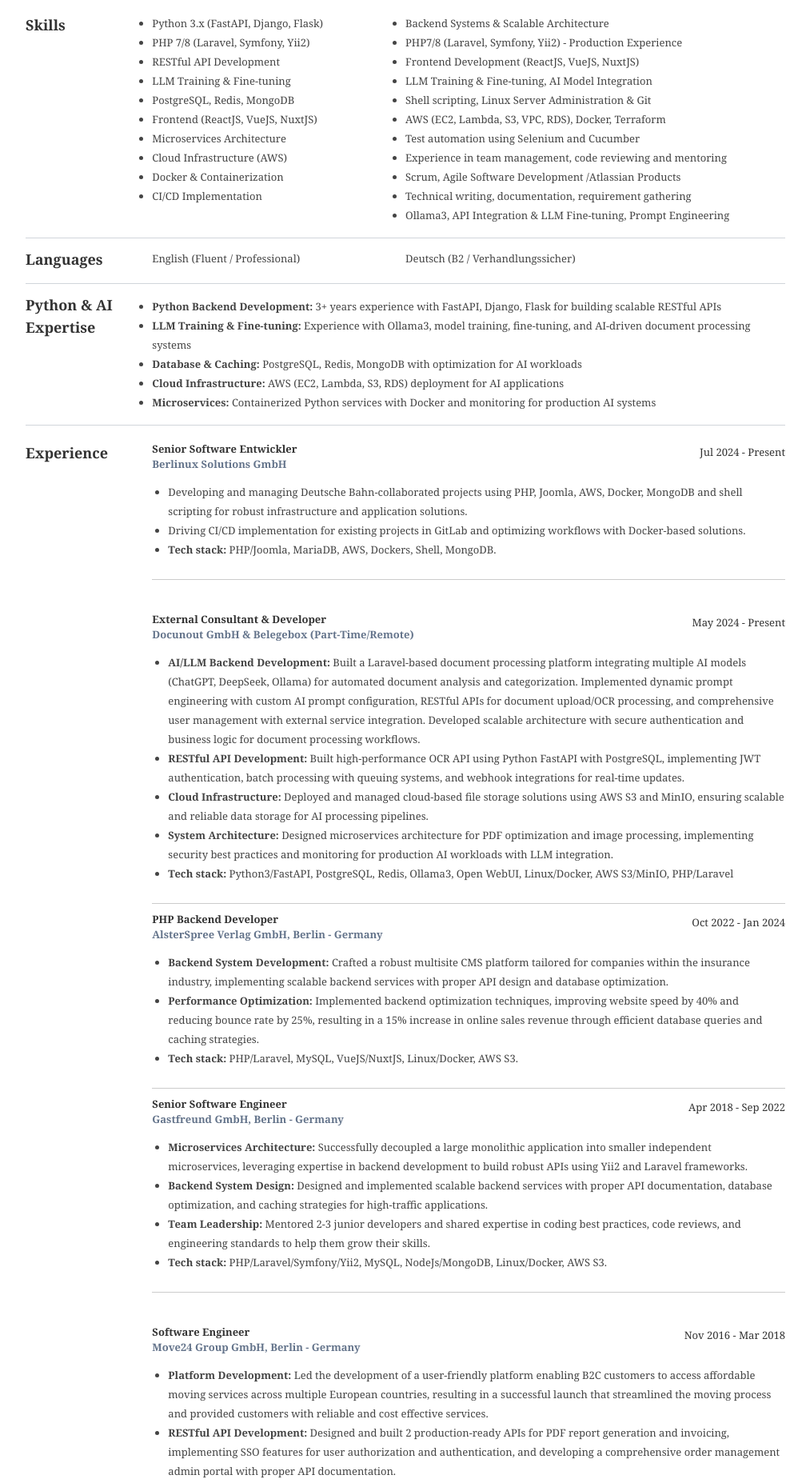
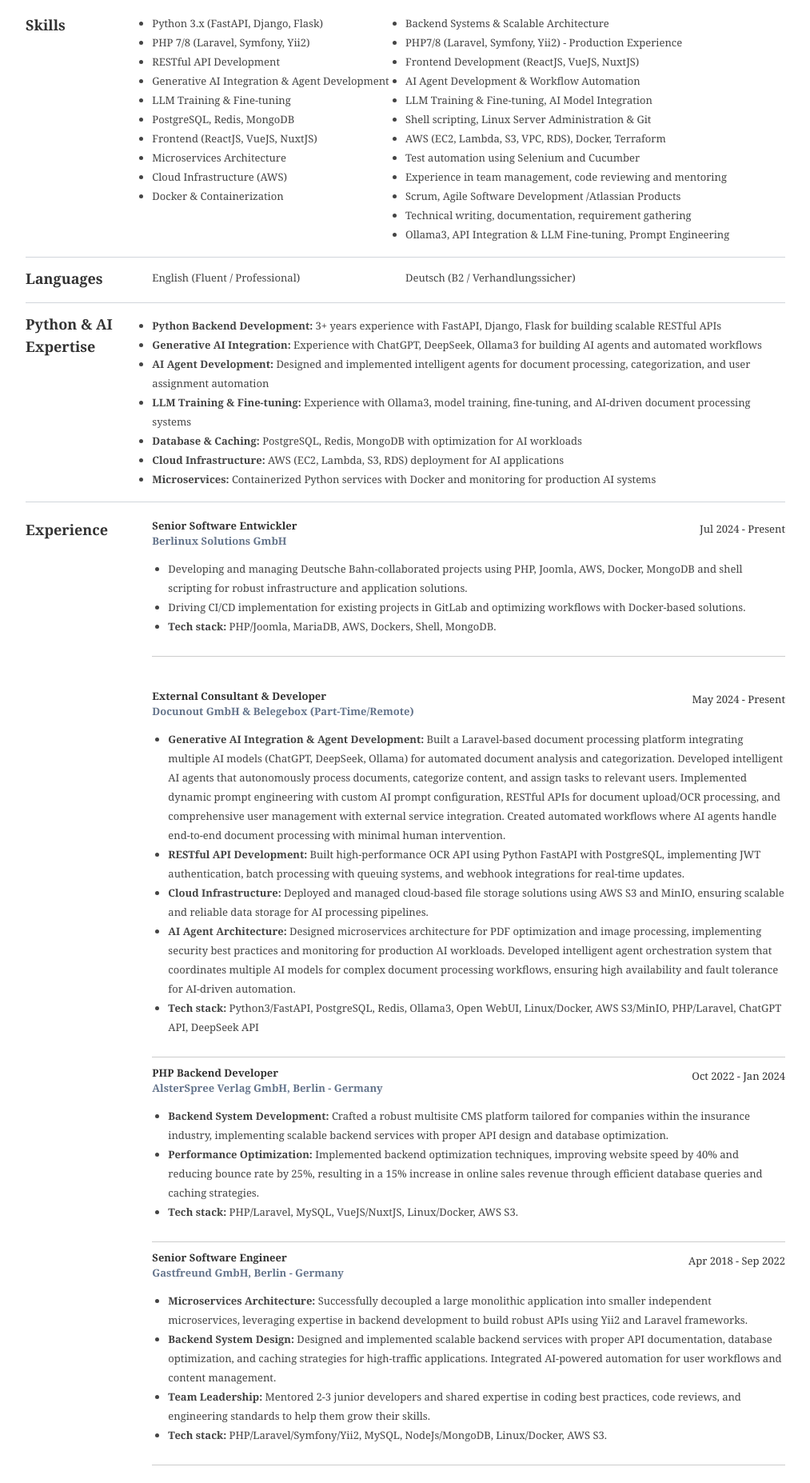
Before and after one commit to mubasharkk/resume, a plain HTML site: page index.html in a window 1280 px wide. Shown: the part 281-2135 px from the top of the page at 80% size, without its empty margins (133-1146 px from the left). Drawn offline with nearby package versions, Linux system fonts and the light colour scheme.

Commit message:
Enhance resume with Generative AI Integration and AI Agent Development - Added AI agent development skills, enhanced Docunout experience with intelligent agent orchestration, updated Python & AI expertise section with ChatGPT/DeepSeek integration, improved backend system descriptions with AI automation focus

```diff
--- a/index.html
+++ b/index.html
@@ -68,19 +68,20 @@
                          <li>Python 3.x (FastAPI, Django, Flask)</li>
                          <li>PHP 7/8 (Laravel, Symfony, Yii2)</li>
                          <li>RESTful API Development</li>
+                         <li>Generative AI Integration & Agent Development</li>
                          <li>LLM Training & Fine-tuning</li>
                          <li>PostgreSQL, Redis, MongoDB</li>
                          <li>Frontend (ReactJS, VueJS, NuxtJS)</li>
                          <li>Microservices Architecture</li>
                          <li>Cloud Infrastructure (AWS)</li>
                          <li>Docker & Containerization</li>
-                         <li>CI/CD Implementation</li>
                      </ul>
 
                                          <ul class="list-disc col-span-3">
                          <li>Backend Systems & Scalable Architecture</li>
                          <li>PHP7/8 (Laravel, Symfony, Yii2) - Production Experience</li>
                          <li>Frontend Development (ReactJS, VueJS, NuxtJS)</li>
+                         <li>AI Agent Development & Workflow Automation</li>
                          <li>LLM Training & Fine-tuning, AI Model Integration</li>
                          <li>Shell scripting, Linux Server Administration & Git</li>
                          <li>AWS (EC2, Lambda, S3, VPC, RDS), Docker, Terraform</li>
@@ -104,6 +105,8 @@
                  <div class="col-span-5 pt-1">
                      <ul class="list-disc">
                          <li><strong>Python Backend Development:</strong> 3+ years experience with FastAPI, Django, Flask for building scalable RESTful APIs</li>
+                         <li><strong>Generative AI Integration:</strong> Experience with ChatGPT, DeepSeek, Ollama3 for building AI agents and automated workflows</li>
+                         <li><strong>AI Agent Development:</strong> Designed and implemented intelligent agents for document processing, categorization, and user assignment automation</li>
                          <li><strong>LLM Training & Fine-tuning:</strong> Experience with Ollama3, model training, fine-tuning, and AI-driven document processing systems</li>
                          <li><strong>Database & Caching:</strong> PostgreSQL, Redis, MongoDB with optimization for AI workloads</li>
                          <li><strong>Cloud Infrastructure:</strong> AWS (EC2, Lambda, S3, RDS) deployment for AI applications</li>
@@ -145,8 +148,8 @@
                         <h4>May 2024 - Present</h4>
                         <ul class="list-disc my-3 ml-5">
                                                          <li>
-                                 <strong>AI/LLM Backend Development:</strong>
-                                 Built a Laravel-based document processing platform integrating multiple AI models (ChatGPT, DeepSeek, Ollama) for automated document analysis and categorization. Implemented dynamic prompt engineering with custom AI prompt configuration, RESTful APIs for document upload/OCR processing, and comprehensive user management with external service integration. Developed scalable architecture with secure authentication and business logic for document processing workflows.
+                                 <strong>Generative AI Integration & Agent Development:</strong>
+                                 Built a Laravel-based document processing platform integrating multiple AI models (ChatGPT, DeepSeek, Ollama) for automated document analysis and categorization. Developed intelligent AI agents that autonomously process documents, categorize content, and assign tasks to relevant users. Implemented dynamic prompt engineering with custom AI prompt configuration, RESTful APIs for document upload/OCR processing, and comprehensive user management with external service integration. Created automated workflows where AI agents handle end-to-end document processing with minimal human intervention.
                              </li>
                             <li>
                                 <strong>RESTful API Development:</strong> Built high-performance OCR API using Python FastAPI with PostgreSQL, implementing JWT authentication, batch processing with queuing systems, and webhook integrations for real-time updates.
@@ -155,10 +158,10 @@
                                 <strong>Cloud Infrastructure:</strong> Deployed and managed cloud-based file storage solutions using AWS S3 and MinIO, ensuring scalable and reliable data storage for AI processing pipelines.
                             </li>
                                                          <li>
-                                 <strong>System Architecture:</strong> Designed microservices architecture for PDF optimization and image processing, implementing security best practices and monitoring for production AI workloads with LLM integration.
+                                 <strong>AI Agent Architecture:</strong> Designed microservices architecture for PDF optimization and image processing, implementing security best practices and monitoring for production AI workloads. Developed intelligent agent orchestration system that coordinates multiple AI models for complex document processing workflows, ensuring high availability and fault tolerance for AI-driven automation.
                              </li>
                                                          <li>
-                                <strong>Tech stack:</strong> Python3/FastAPI, PostgreSQL, Redis, Ollama3, Open WebUI, Linux/Docker, AWS S3/MinIO, PHP/Laravel
+                                 <strong>Tech stack:</strong> Python3/FastAPI, PostgreSQL, Redis, Ollama3, Open WebUI, Linux/Docker, AWS S3/MinIO, PHP/Laravel, ChatGPT API, DeepSeek API
                              </li>
                         </ul>
                     </div>
@@ -193,7 +196,7 @@
                                 development to build robust APIs using Yii2 and Laravel frameworks.
                             </li>
                                                          <li><strong>Backend System Design:</strong> Designed and implemented scalable backend services with proper API documentation,
-                                database optimization, and caching strategies for high-traffic applications.
+                                 database optimization, and caching strategies for high-traffic applications. Integrated AI-powered automation for user workflows and content management.
                              </li>
                             <li><strong>Team Leadership:</strong> Mentored 2-3 junior developers and shared expertise in coding
                                 best practices, code reviews, and engineering standards to help them grow their skills.
@@ -220,7 +223,7 @@
                             </li>
                                                          <li><strong>RESTful API Development:</strong> Designed and built 2 production-ready APIs for PDF report generation and invoicing, implementing SSO
                                  features for user authorization and authentication, and developing a comprehensive order
-                                management admin portal with proper API documentation.
+                                 management admin portal with proper API documentation. Integrated AI-powered automation for report generation and customer service workflows.
                              </li>
                             <li>
                                 <strong>Tech stack:</strong> PHP/Laravel/Symfony, MySQL, Linux/Vagrant, Selenium +
```
Lines whose indentation alone changed are shown as unchanged.
